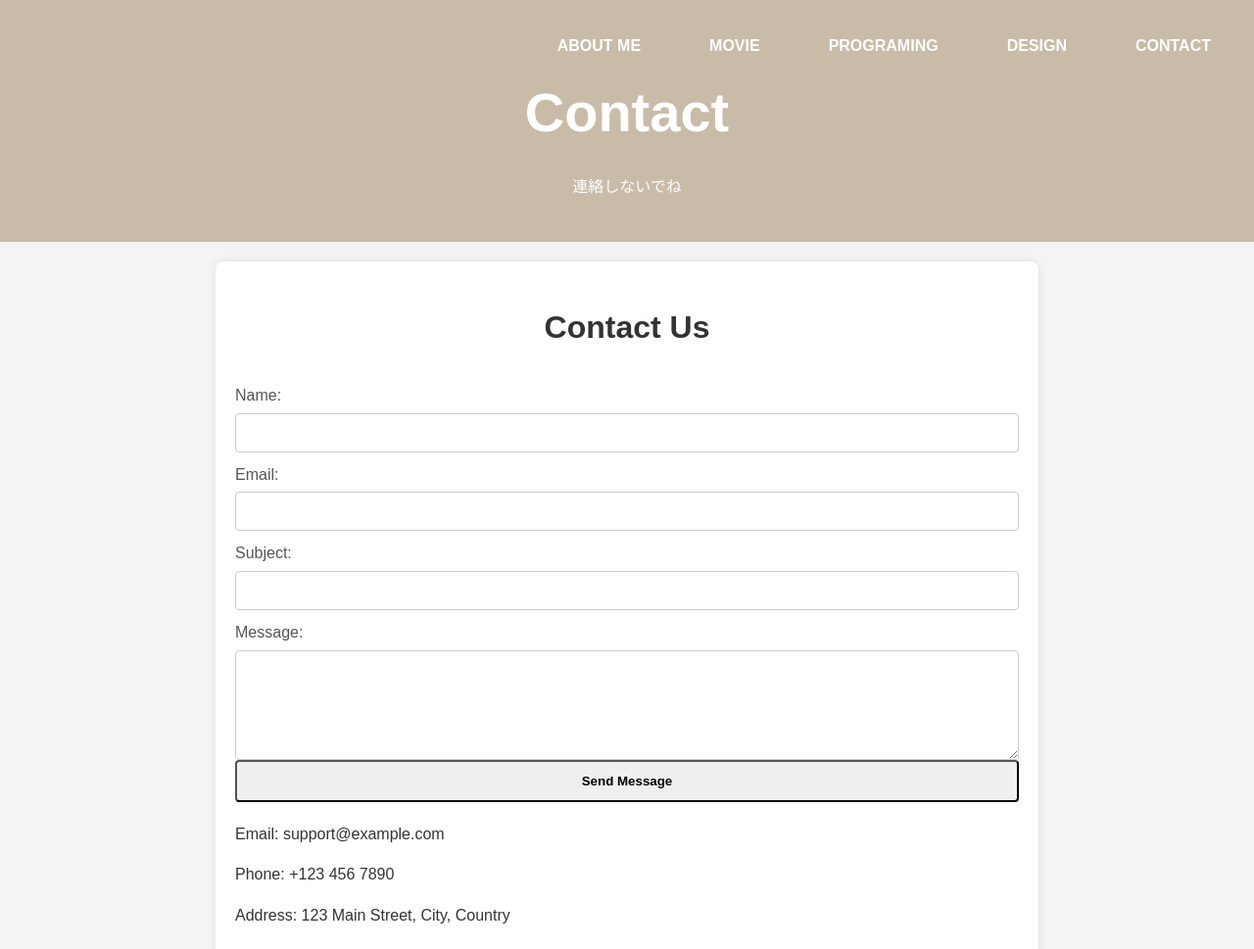
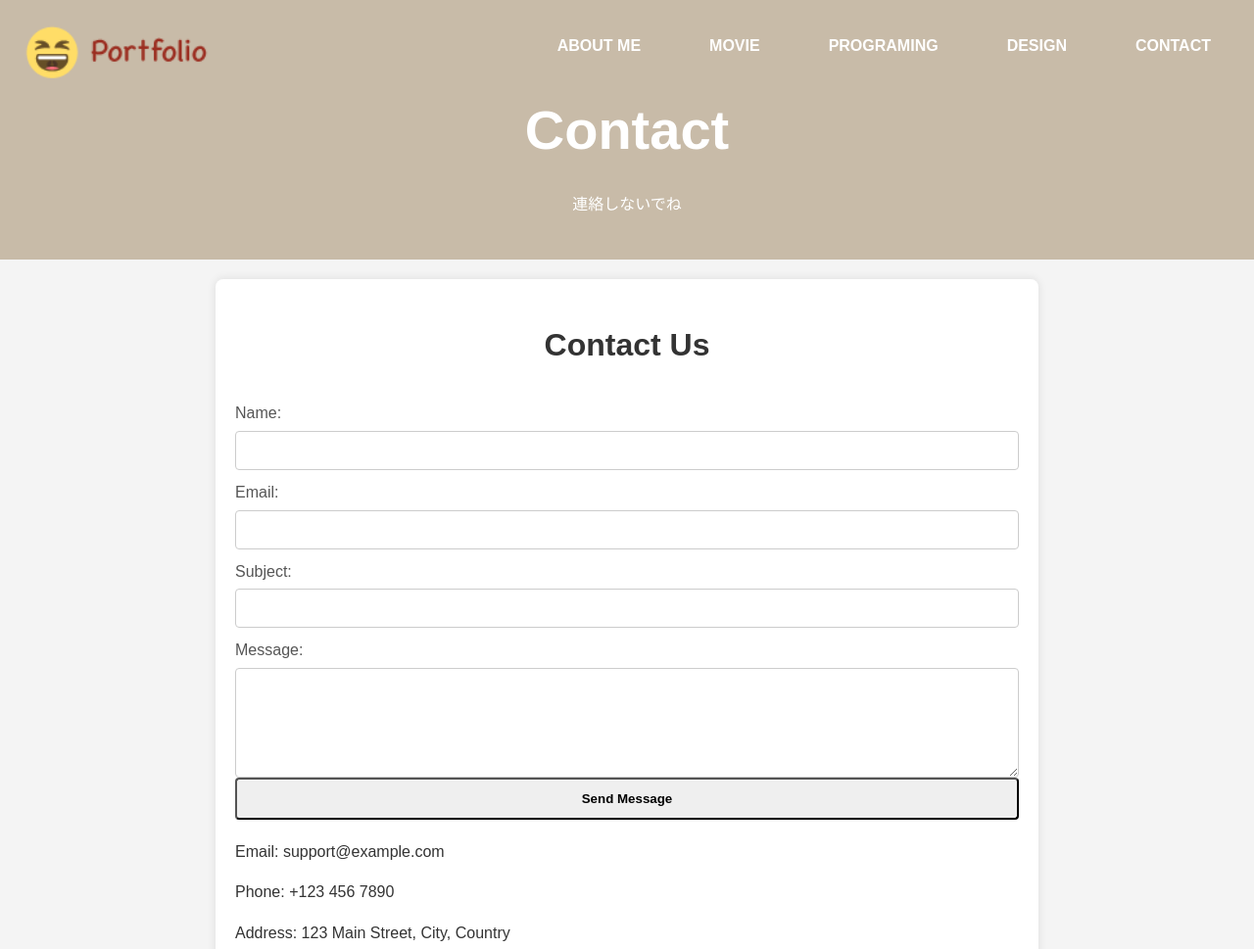
Before and after one commit to japanews/portfolio, a plain HTML site: page contact.html in a window 1280 px wide. Shown: the top 969 px of the page at 98% size. Drawn offline with Linux system fonts and the light colour scheme; the site is published under a folder, as on GitHub Pages, so addresses that start at the root find nothing.

Commit message:
/img to img

```diff
--- a/contact.html
+++ b/contact.html
@@ -31,7 +31,7 @@
         </div>
         <div id="menubar">
             <a href="index.html">
-                <div id="logo"><img src="/img/mylogo.png" alt=""></div>
+                <div id="logo"><img src="img/mylogo.png" alt=""></div>
             </a>
             <div id="menu">
                 <ul>
```
Also changed, not shown: desigh3.html (+1 -1 lines), desigh4.html (+1 -1 lines), design.html (+1 -1 lines), index.html (+1 -1 lines), movie.html (+1 -1 lines), programing.html (+1 -1 lines).
